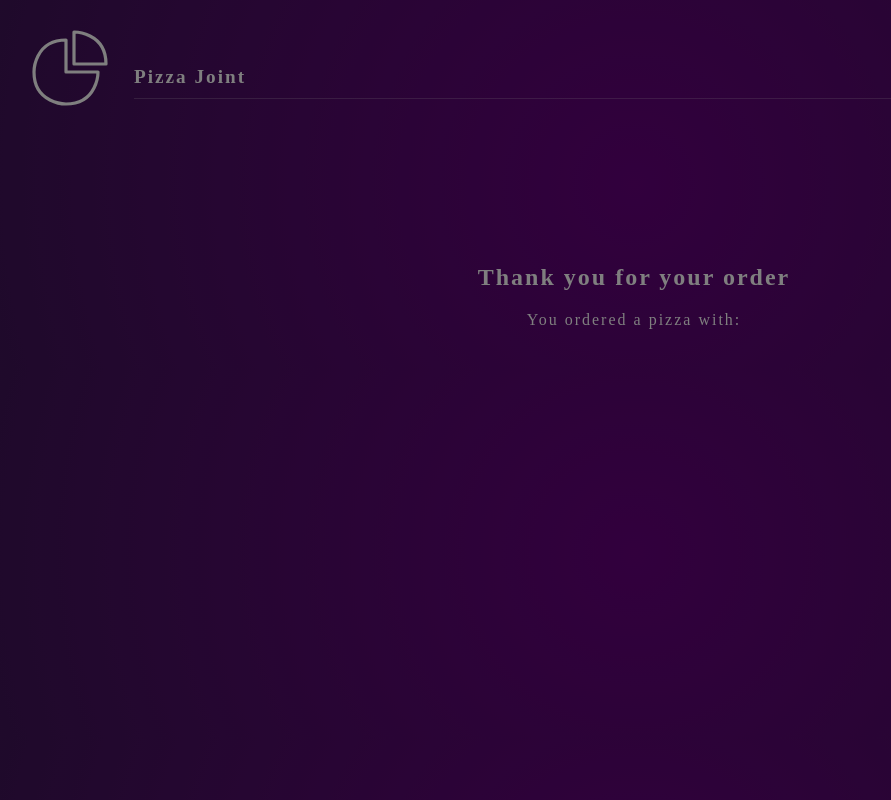
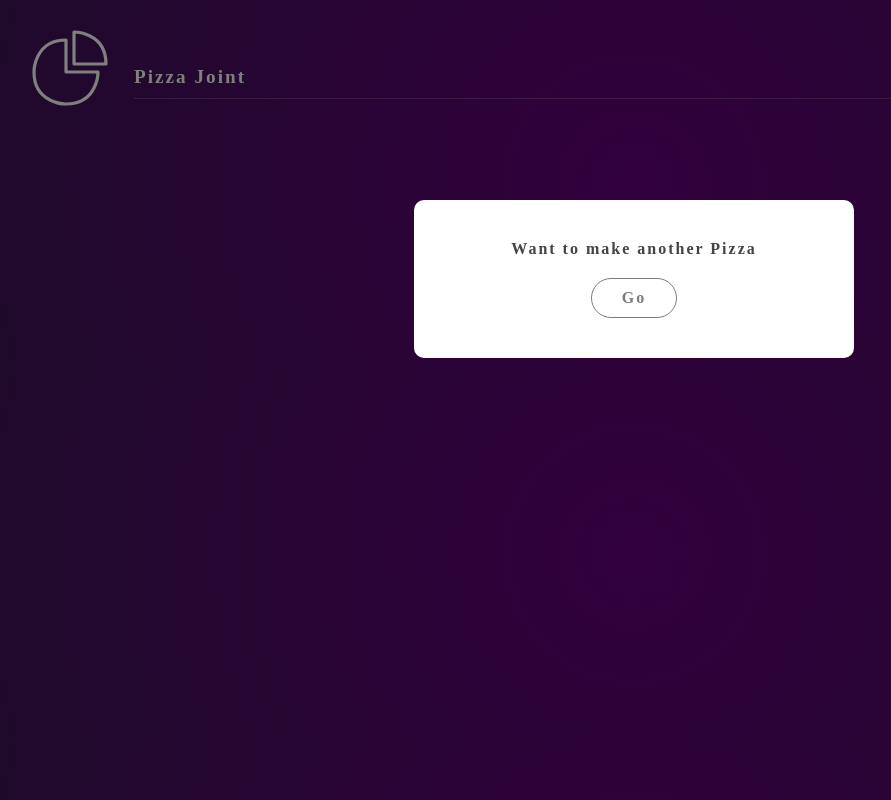
Before and after one commit to SingingApple/framermotion, a React (Create React App) app: page /order in a window 1280 px wide. Shown: the whole page, without its empty margins (6-897 px from the left). Built offline with nearby package versions, Linux system fonts and the light colour scheme; a web font is replaced by a local one.

Commit message:
Modal p2

```diff
--- a/src/App.js
+++ b/src/App.js
@@ -30,7 +30,10 @@
     <>
       <Header />
       <Modal showModal={showModal} setShowModal={setShowModal}></Modal>
-      <AnimatePresence exitBeforeEnter>
+      <AnimatePresence
+        exitBeforeEnter
+        onExitComplete={() => setShowModal(false)}
+      >
         <Switch location={location} key={location.key}>
           <Route path="/base">
             <Base addBase={addBase} pizza={pizza} />
--- a/src/components/Modal.jsx
+++ b/src/components/Modal.jsx
@@ -1,6 +1,21 @@
 import React from "react";
 import { Link } from "react-router-dom";
 import { motion, AnimatePresence } from "framer-motion";
+
+const modalVariants = {
+  hidden: {
+    y: "-100vh",
+    opacity: 0,
+  },
+  visible: {
+    y: "200px",
+    opacity: 1,
+  },
+  transition: {
+    delay: 0.5,
+    duration: 2,
+  },
+};
 
 const backdrop = {
   visible: {
@@ -20,7 +35,20 @@
           variants={backdrop}
           animate="visible"
           initial="hidden"
-        ></motion.div>
+          exit="hidden"
+        >
+          <motion.div
+            className="modal"
+            variants={modalVariants}
+            animate="visible"
+            initial="hidden"
+          >
+            <p>Want to make another Pizza</p>
+            <Link to="/">
+              <button onClick={() => setShowModal(false)}>Go</button>
+            </Link>
+          </motion.div>
+        </motion.div>
       )}
     </AnimatePresence>
   );
--- a/src/index.css
+++ b/src/index.css
@@ -125,3 +125,21 @@
   background: rgba(0, 0, 0, 0.5);
   z-index: 1;
 }
+.modal {
+  max-width: 400px;
+  margin: 0 auto;
+  padding: 40px 20px;
+  background: white;
+  border-radius: 10px;
+  text-align: center;
+}
+.modal button {
+  color: #444;
+  border-color: #444;
+  font-weight: bold;
+  margin-top: 20px;
+}
+.modal p {
+  color: #444;
+  font-weight: bold;
+}
```
